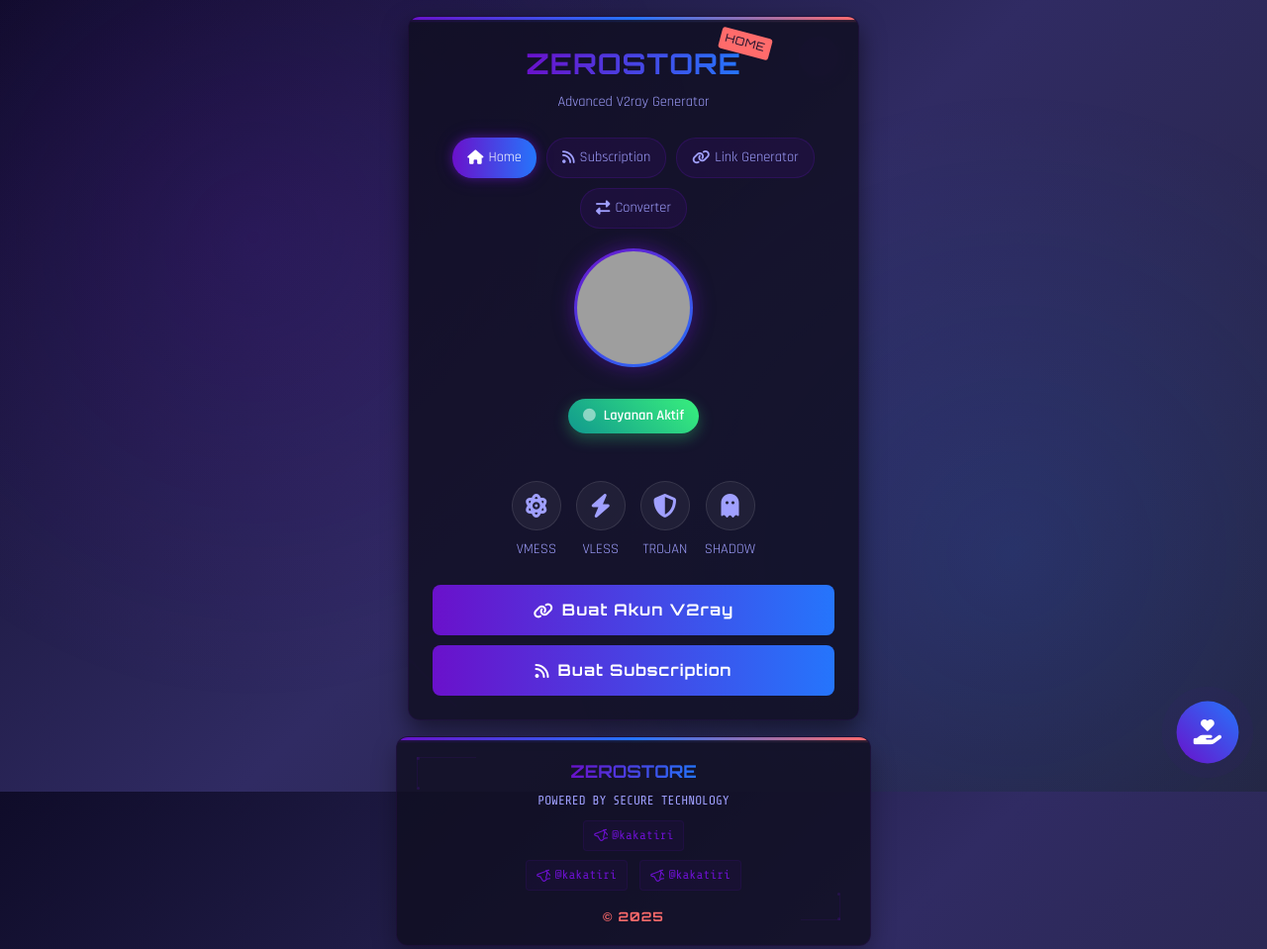
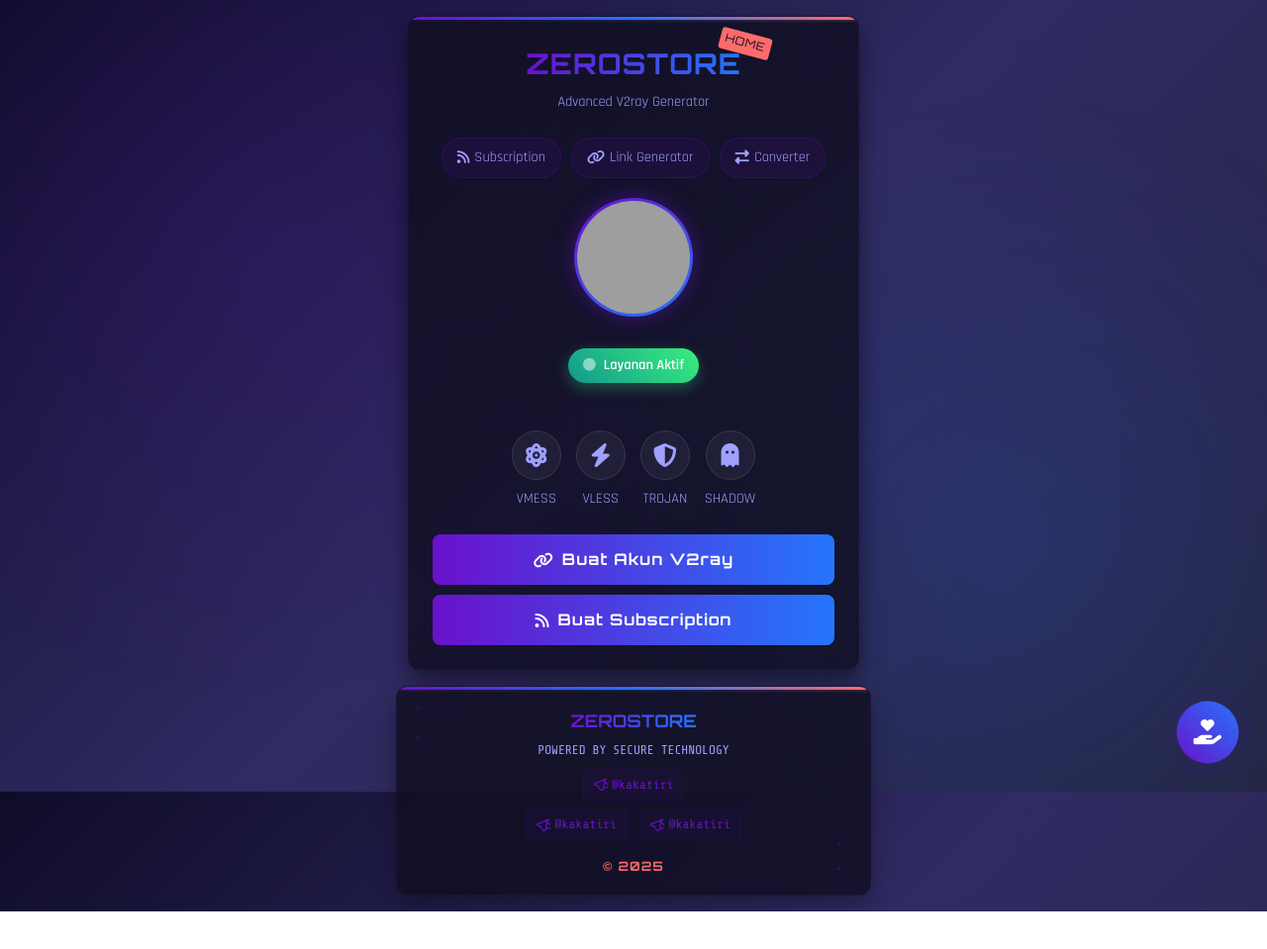
Before and after one commit to u2sz/cfvlCloud, a plain HTML site: page web/index.html in a window 1280 px wide. Shown: the top 959 px of the page at 99% size. After the commit the page ends 921 px from the top, so only its background shows below. Drawn offline with nearby package versions, Linux system fonts and the light colour scheme; grey boxes are pictures that could not be loaded.

Commit message:
Update index.html

```diff
--- a/web/index.html
+++ b/web/index.html
@@ -483,9 +483,6 @@
             </div>
 
             <div class="nav-buttons">
-                <a href="" class="nav-button active">
-                    <i class="fas fa-home"></i> Home
-                </a>
                 <a href="sub" class="nav-button">
                     <i class="fas fa-rss"></i> Subscription
                 </a>
```
